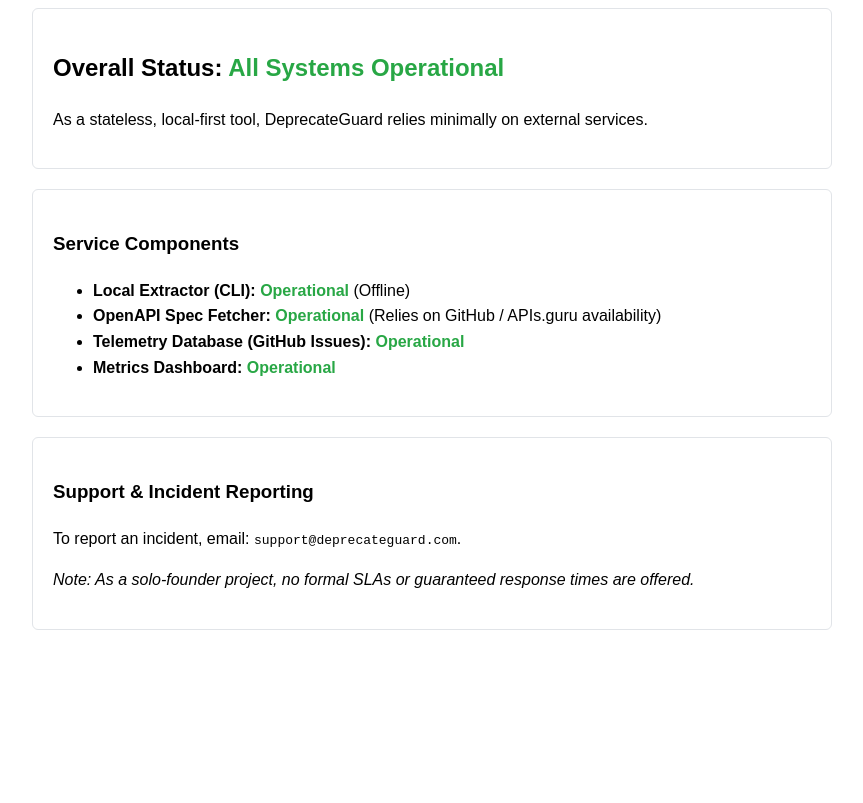
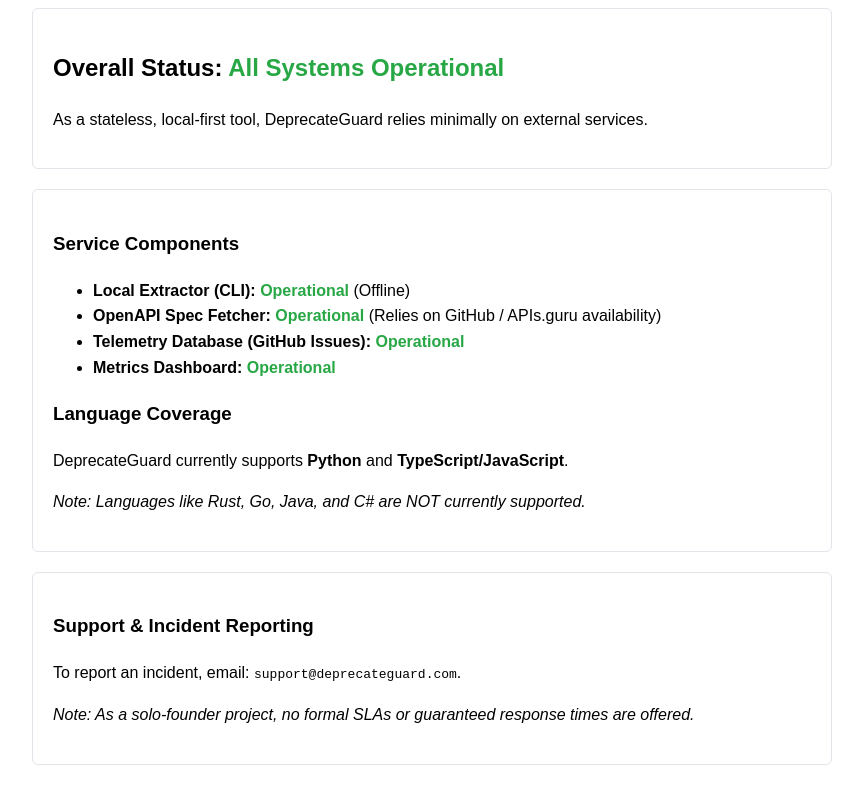
Before and after one commit to Raja549h/deprecateguard-status, a plain HTML site: page index.html in a window 1280 px wide. Shown: the part 105-908 px from the top of the page, without its empty margins (208-1071 px from the left). Before the commit the page ends 800 px from the top, so only its background shows below. Drawn offline with Linux system fonts and the light colour scheme.

Commit message:
docs: add language coverage

```diff
--- a/index.html
+++ b/index.html
@@ -25,6 +25,10 @@
       <li><strong>Telemetry Database (GitHub Issues):</strong> <span class="status-ok">Operational</span></li>
       <li><strong>Metrics Dashboard:</strong> <span class="status-ok">Operational</span></li>
     </ul>
+
+    <h3>Language Coverage</h3>
+    <p>DeprecateGuard currently supports <strong>Python</strong> and <strong>TypeScript/JavaScript</strong>.</p>
+    <p><em>Note: Languages like Rust, Go, Java, and C# are NOT currently supported.</em></p>
   </div>
 
   <div class="card">
```
